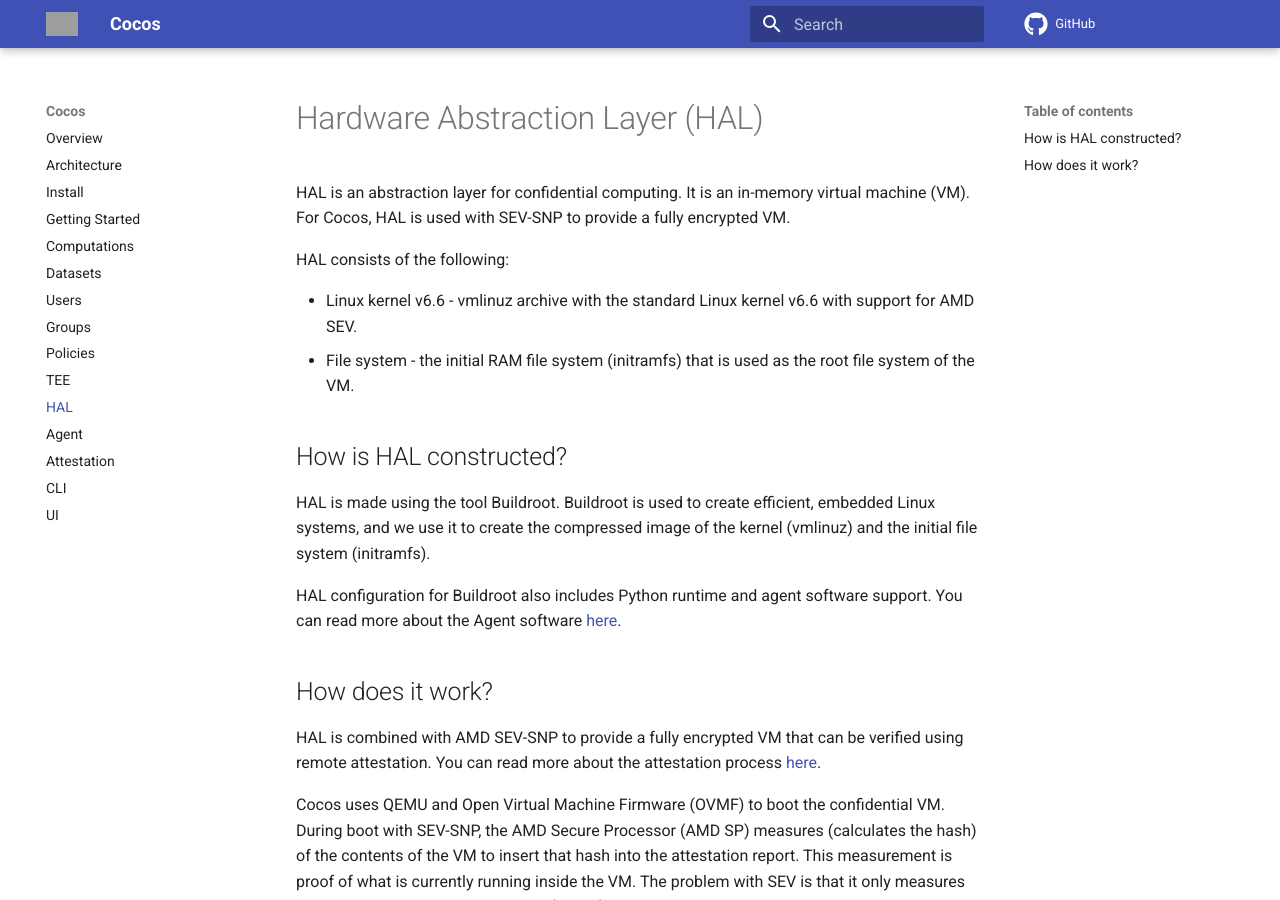
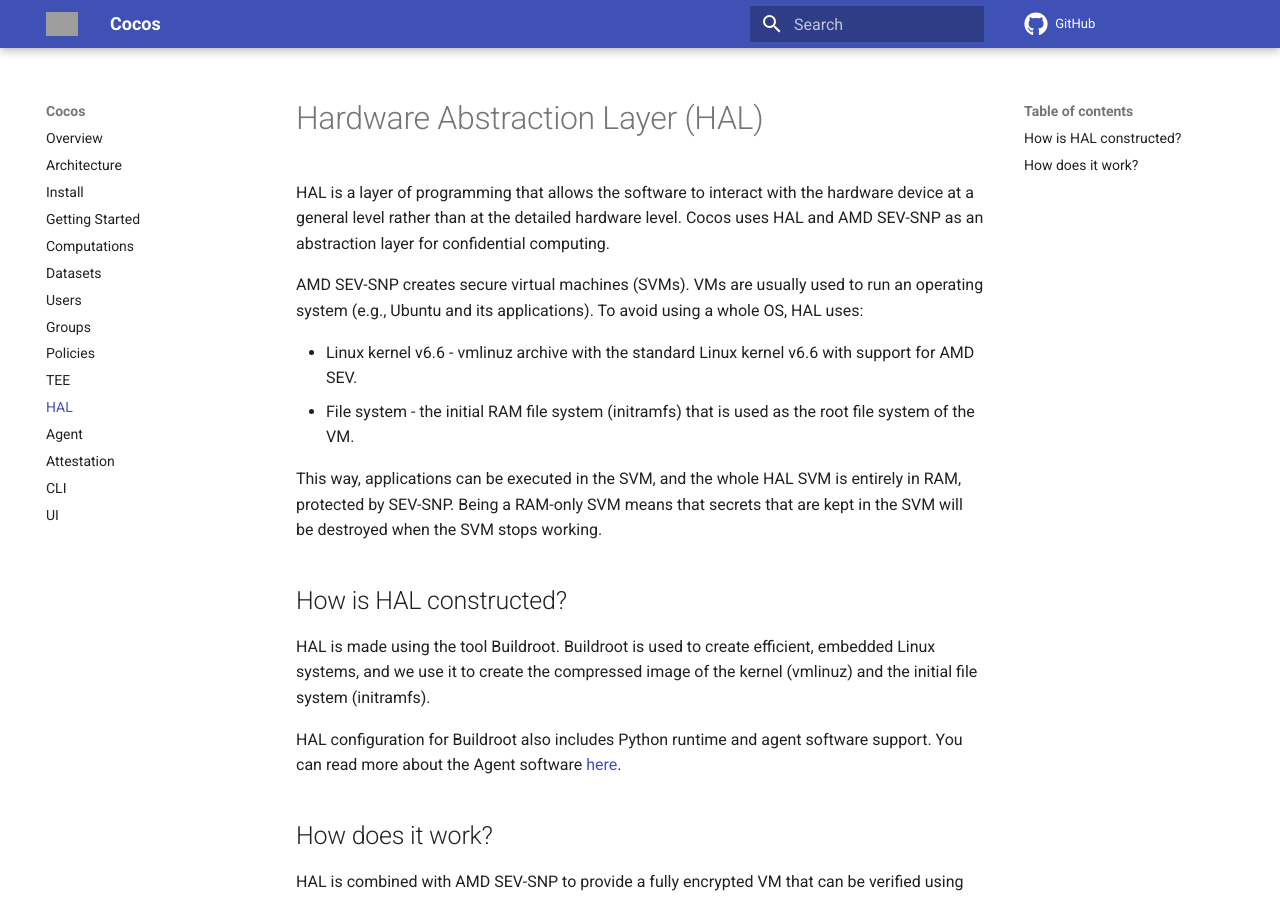
Before and after one commit to ultravioletrs/cocos-docs, an MkDocs documentation site: the page built from docs/hal.md, in a window 1280 px wide and 900 px high. Built offline with MkDocs 1.6.1 and Material for MkDocs 9.7.7, drawn with Linux system fonts in a browser that asks for light colours; comment, search, counter and statistics services are not loaded; grey boxes are pictures that could not be loaded.

Commit message:
Added a more detailed description of HAL

```diff
--- a/docs/hal.md
+++ b/docs/hal.md
@@ -1,10 +1,12 @@
 # Hardware Abstraction Layer (HAL)
-HAL is an abstraction layer for confidential computing. It is an in-memory virtual machine (VM). For Cocos, HAL is used with SEV-SNP to provide a fully encrypted VM.
+HAL is a layer of programming that allows the software to interact with the hardware device at a general level rather than at the detailed hardware level. Cocos uses HAL and AMD SEV-SNP as an abstraction layer for confidential computing.
 
-HAL consists of the following:
+AMD SEV-SNP creates secure virtual machines (SVMs). VMs are usually used to run an operating system (e.g., Ubuntu and its applications). To avoid using a whole OS, HAL uses:
 
 * Linux kernel v6.6 - vmlinuz archive with the standard Linux kernel v6.6 with support for AMD SEV.
 * File system - the initial RAM file system (initramfs) that is used as the root file system of the VM.
+
+This way, applications can be executed in the SVM, and the whole HAL SVM is entirely in RAM, protected by SEV-SNP. Being a RAM-only SVM means that secrets that are kept in the SVM will be destroyed when the SVM stops working.
 
 ## How is HAL constructed?
 HAL is made using the tool Buildroot. Buildroot is used to create efficient, embedded Linux systems, and we use it to create the compressed image of the kernel (vmlinuz) and the initial file system (initramfs).
```
